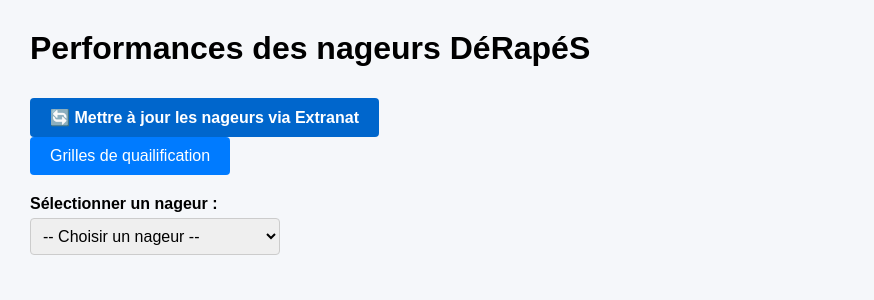
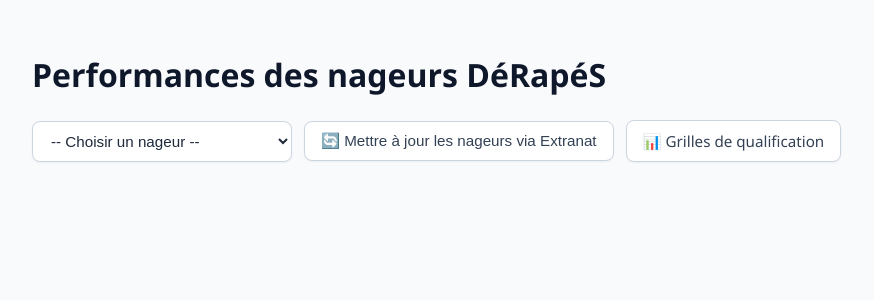
Before and after one commit to tsavineau/suivi-nageurs-extranat, a Flask app: page / in a window 1280 px wide. Shown: the top 300 px of the page, without its empty margins (0-874 px from the left). Run offline with Flask 3, Linux system fonts and the light colour scheme; data that the repository does not hold is empty.

Commit message:
refonte graphique du tableau des perfs

```diff
--- a/app.py
+++ b/app.py
@@ -59,7 +59,7 @@ def afficher_nageurs():
     return render_template('index.html', nageurs=nageurs)
 
 @app.route('/grille_tps')
-def index():
+def grille_tps():
     return render_template('grille_tps.html')
 
 # ==========================================
--- a/static/css/style.css
+++ b/static/css/style.css
@@ -1,146 +1,198 @@
+/* Base & Barre d'outils */
 body {
-    font-family: Arial, sans-serif;
-    margin: 30px;
-    background-color: #f5f7fa;
+  font-family: 'Segoe UI', system-ui, -apple-system, sans-serif;
+  background-color: #f8fafc;
+  color: #1e293b;
+  margin: 0;
+  padding: 2rem;
+}
+
+h1 {
+  color: #0f172a;
+  margin-bottom: 1.5rem;
+  font-weight: 700;
+}
+
+.toolbar {
+  display: flex;
+  align-items: center;
+  gap: 12px;
+  flex-wrap: wrap;
+  margin-bottom: 1.5rem;
+}
+
+.select-input {
+  padding: 10px 14px;
+  font-size: 0.95rem;
+  min-width: 260px;
+  border: 1px solid #cbd5e1;
+  border-radius: 8px;
+  background-color: #ffffff;
+  color: #1e293b;
+  box-shadow: 0 1px 2px rgba(0, 0, 0, 0.05);
+  outline: none;
+  transition: border-color 0.2s, box-shadow 0.2s;
+}
+
+.select-input:focus {
+  border-color: #2563eb;
+  box-shadow: 0 0 0 3px rgba(37, 99, 235, 0.15);
 }
 
 .btn-sync {
-    padding: 10px 20px;
-    background-color: #007bff;
-    color: white;
-    border: none;
-    border-radius: 4px;
-    cursor: pointer;
+  display: inline-flex;
+  align-items: center;
+  justify-content: center;
+  padding: 10px 16px;
+  font-size: 0.95rem;
+  font-weight: 500;
+  text-decoration: none;
+  cursor: pointer;
+  border: 1px solid #cbd5e1;
+  border-radius: 8px;
+  background-color: #ffffff;
+  color: #334155;
+  box-shadow: 0 1px 2px rgba(0, 0, 0, 0.05);
+  transition: all 0.2s ease;
+}
+
+.btn-sync:hover {
+  background-color: #f1f5f9;
+  border-color: #94a3b8;
+  color: #0f172a;
 }
 
 .btn-sync:disabled {
-    background-color: #cccccc;
-}
-
-table {
-    width: 100%;
-    border-collapse: collapse;
-    margin-top: 20px;
-}
-
-th, td {
-    border: 1px solid #ddd;
-    padding: 10px;
-    text-align: left;
-}
-
-th {
-    background-color: #f4f4f4;
+  opacity: 0.6;
+  cursor: not-allowed;
 }
 
 .status {
-    margin-top: 10px;
-    font-weight: bold;
+  font-weight: 500;
+  margin-bottom: 1rem;
 }
 
-label {
-    display: block;
-    font-weight: bold;
-    margin-bottom: 5px;
+/* Carte conteneur du tableau */
+.card-container {
+  background: #ffffff;
+  border-radius: 12px;
+  padding: 1.5rem;
+  box-shadow: 0 4px 6px -1px rgba(0, 0, 0, 0.05), 0 2px 4px -2px rgba(0, 0, 0, 0.05);
+  border: 1px solid #e2e8f0;
+  margin-top: 1.5rem;
 }
 
-select, button {
-    padding: 10px;
-    border-radius: 4px;
-    border: 1px solid #ccc;
-    font-size: 16px;
+.nageur-title {
+  font-size: 1.25rem;
+  color: #0f172a;
+  margin-top: 0;
+  margin-bottom: 1.25rem;
+  font-weight: 600;
 }
 
-button#btnScrape {
-    background-color: #0066cc;
-    color: white;
-    border: none;
-    font-weight: bold;
-    cursor: pointer;
-    margin-top: 10px;
+/* Tableau moderne */
+.table-responsive {
+  overflow-x: auto;
 }
 
-button#btnScrape:hover {
-    background-color: #004b99;
+.modern-table {
+  width: 100%;
+  border-collapse: collapse;
+  text-align: left;
+  font-size: 0.925rem;
 }
 
-#loading {
-    display: none;
-    margin-top: 15px;
-    color: #0066cc;
-    font-weight: bold;
-}
-td.type_bassin {
-    background-color: #7db5ec;
-    font-weight: bold;
-    text-align: left;
-    padding: 8px;
-}
-td.nage {
-    font-weight: bold;
-    text-align: center;
-}
-.time {
-    font-weight: bold;
-    font-size: 1em;
-    color: #004b99;
-}
-.detail {
-    font-style:italic;
-    font-size: small;
-}
-.badge-success {
-  color: #2e7d32;
-  font-weight: bold;
-  background-color: #e8f5e9;
-  padding: 2px 6px;
-  border-radius: 4px;
-}
-.badge-danger {
-  color: #c62828;
-  font-weight: bold;
-  background-color: #ffebee;
-  padding: 2px 6px;
-  border-radius: 4px;
-}
-.icon-record {
-  font-size: 0.9em;
-  margin-left: 3px;
-  cursor: help;
-}
-tr.color-F {
-    background-color: #dabaf7;
-}
-tr.color-H {
-    background-color: #91c6ff;
-}
-#table-performances th{
-    background-color: #444;
-    color: #ccc;
-}
-/* Style du tableau */
-#body-performances tr:nth-child(even) {
-  background-color: #f9f9f9; /* Gris très clair */
+.modern-table thead tr {
+  background-color: #f8fafc;
+  border-bottom: 2px solid #e2e8f0;
 }
 
-#body-performances tr:nth-child(odd) {
-  background-color: #ffffff; /* Blanc */
+.modern-table th {
+  padding: 12px 16px;
+  font-weight: 600;
+  color: #475569;
+  text-transform: uppercase;
+  font-size: 0.75rem;
+  letter-spacing: 0.05em;
 }
 
-/* Survol de la ligne pour une meilleure lisibilité */
-#body-performances tr:hover {
-  background-color: #f1f1f1; /* Gris légèrement plus foncé au survol */
+.modern-table td {
+  padding: 12px 16px;
+  border-bottom: 1px solid #f1f5f9;
+  vertical-align: middle;
 }
 
-/* Conserver un style distinct pour les lignes d'en-tête de bassin */
-#body-performances tr .type_bassin {
-  background-color: #e0e0e0; /* Gris moyen pour détacher les séparateurs */
-  font-weight: bold;
+/* Alternance de lignes */
+.modern-table tbody tr:nth-child(even) {
+  background-color: #fafafa;
 }
-.btn-detail { width: 100%; background-color: #000; color: white; border: none; padding: 5px 10px; border-radius: 8px; cursor: pointer; }
-.btn-detail:hover { background-color: #138496; }
 
-/* Conteneur modale/détail */
-#sectionDetail {  margin-top: 40px; padding: 20px; border: 2px solid #007bff; border-radius: 5px; background-color: #fafafa; display: none; }
-.temps-liste { font-size: 0.85em; list-style-type: none; padding-left: 0; margin: 0; }
-.temps-liste li { margin-bottom: 2px; }
+.modern-table tbody tr:hover {
+  background-color: #f1f5f9;
+}
+
+/* En-tête de bassin (séparateur) */
+.modern-table td.type_bassin {
+  background-color: #e2e8f0;
+  color: #1e293b;
+  font-weight: 700;
+  font-size: 0.85rem;
+  text-transform: uppercase;
+  letter-spacing: 0.03em;
+  padding: 8px 16px;
+}
+
+/* Mise en forme des cellules internes */
+.nage {
+  font-weight: 600;
+  color: #0f172a;
+}
+
+.time {
+  font-weight: 600;
+  font-family: 'SFMono-Regular', Consolas, 'Liberation Mono', Menlo, monospace;
+}
+
+.detail {
+  color: #64748b;
+  font-size: 0.85rem;
+}
+
+.qualif-cell {
+  white-space: nowrap;
+}
+
+/* Badges de qualification */
+.badge-success {
+  display: inline-block;
+  color: #166534;
+  background-color: #dcfce7;
+  padding: 2px 8px;
+  border-radius: 9999px;
+  font-weight: 700;
+  font-size: 0.8rem;
+  margin-left: 4px;
+}
+
+.badge-danger {
+  display: inline-block;
+  color: #991b1b;
+  background-color: #fee2e2;
+  padding: 2px 8px;
+  border-radius: 9999px;
+  font-weight: 700;
+  font-size: 0.8rem;
+  margin-left: 4px;
+}
+
+.ecart-time {
+  color: #dc2626;
+  font-size: 0.825rem;
+  font-weight: 500;
+  font-family: 'SFMono-Regular', Consolas, monospace;
+}
+
+.icon-record {
+  font-size: 0.9rem;
+  margin-left: 2px;
+}
--- a/templates/index.html
+++ b/templates/index.html
@@ -12,18 +12,9 @@
 
     <h1>Performances des nageurs DéRapéS</h1>
 
-    <button id="btnScrape" class="btn-sync" onclick="lancerScraping()">
-        🔄 Mettre à jour les nageurs via Extranat
-    </button>
-    <button id="grille_qualif" class="btn-sync"" style="display:block">
-        Grilles de quailification
-    </button>
-    <div id="statusMessage" class="status"></div>
-
-    <!-- Conteneur de sélection du nageur -->
-    <div class="select-container" style="margin: 20px 0;">
-        <label for="selectNageur" style="font-weight: bold; margin-right: 10px;">Sélectionner un nageur :</label>
-        <select id="selectNageur" style="padding: 8px; font-size: 1rem; min-width: 250px;">
+    <!-- Barre d'outils alignée en ligne -->
+    <div class="toolbar">
+        <select id="selectNageur" class="select-input">
             <option value="">-- Choisir un nageur --</option>
             {% for nageur in nageurs %}
             <option value="{{ nageur.licence }}">
@@ -31,16 +22,29 @@
             </option>
             {% endfor %}
         </select>
+
+        <button id="btnScrape" class="btn-sync" onclick="lancerScraping()">
+            🔄 Mettre à jour les nageurs via Extranat
+        </button>
+
+        <a id="grille_qualif" href="{{ url_for('grille_tps') }}" class="btn-sync">
+            📊 Grilles de qualification
+        </a>
     </div>
 
-    <!-- Section d'affichage des performances sous le tableau -->
-    <div id="section-performances" style="display: none; margin-top: 20px;">
-        <table id="table-performances" class="table">
+    <div id="statusMessage" class="status"></div>
+
+    <!-- Section d'affichage des performances -->
+    <div id="section-performances" style="display: none;" class="card-container">
+        <h2 id="titre-nageur" class="nageur-title"></h2>
+
+        <div class="table-responsive">
+            <table id="table-performances" class="modern-table">
                 <thead>
                     <tr>
                         <th>Nage</th>
                         <th>Records</th>
-                    <th>Temps valides</th>
+                        <th>Temps valides (3 saisons)</th>
                         <th>Qualif N2</th>
                         <th>Qualif N1</th>
                     </tr>
@@ -49,6 +53,7 @@
                 </tbody>
             </table>
         </div>
+    </div>
 
     <script src="{{ url_for('static', filename='js/main.js') }}" defer></script>
 </body>
```
Lines whose indentation alone changed are shown as unchanged.
